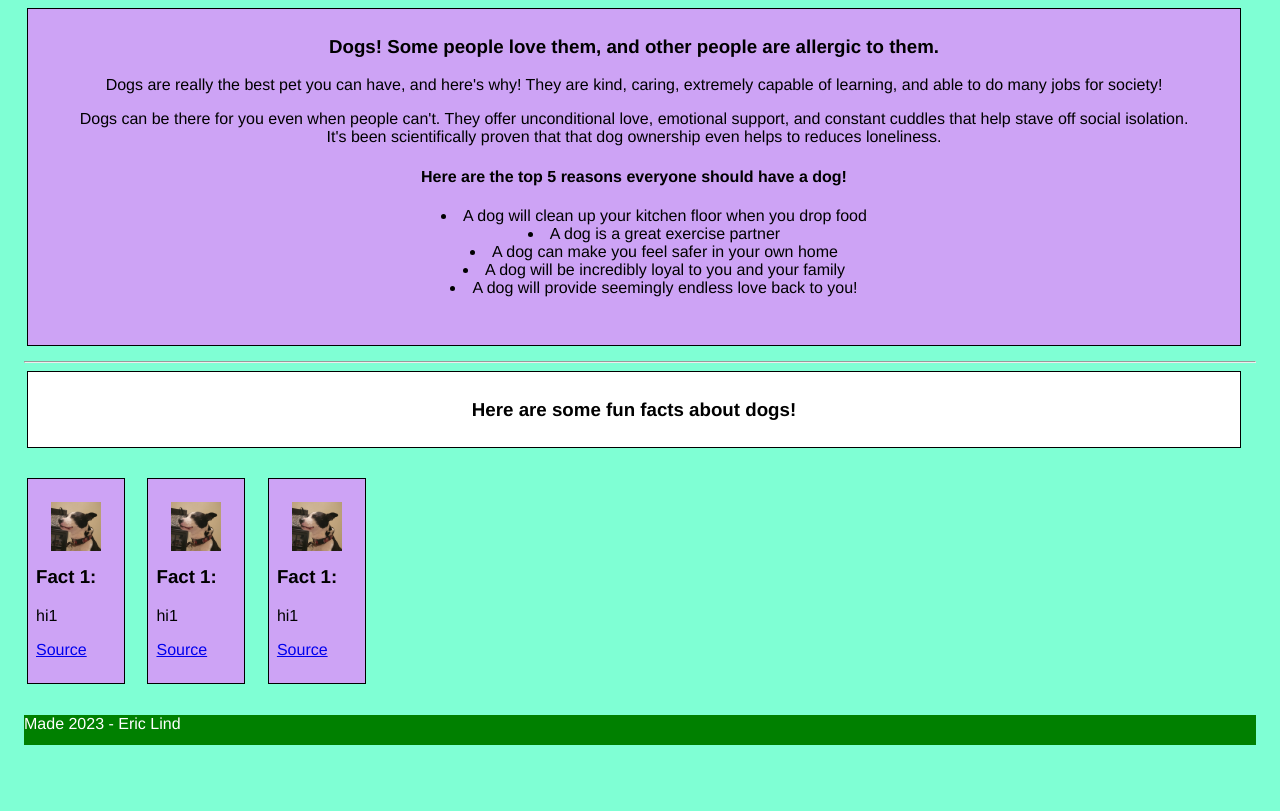
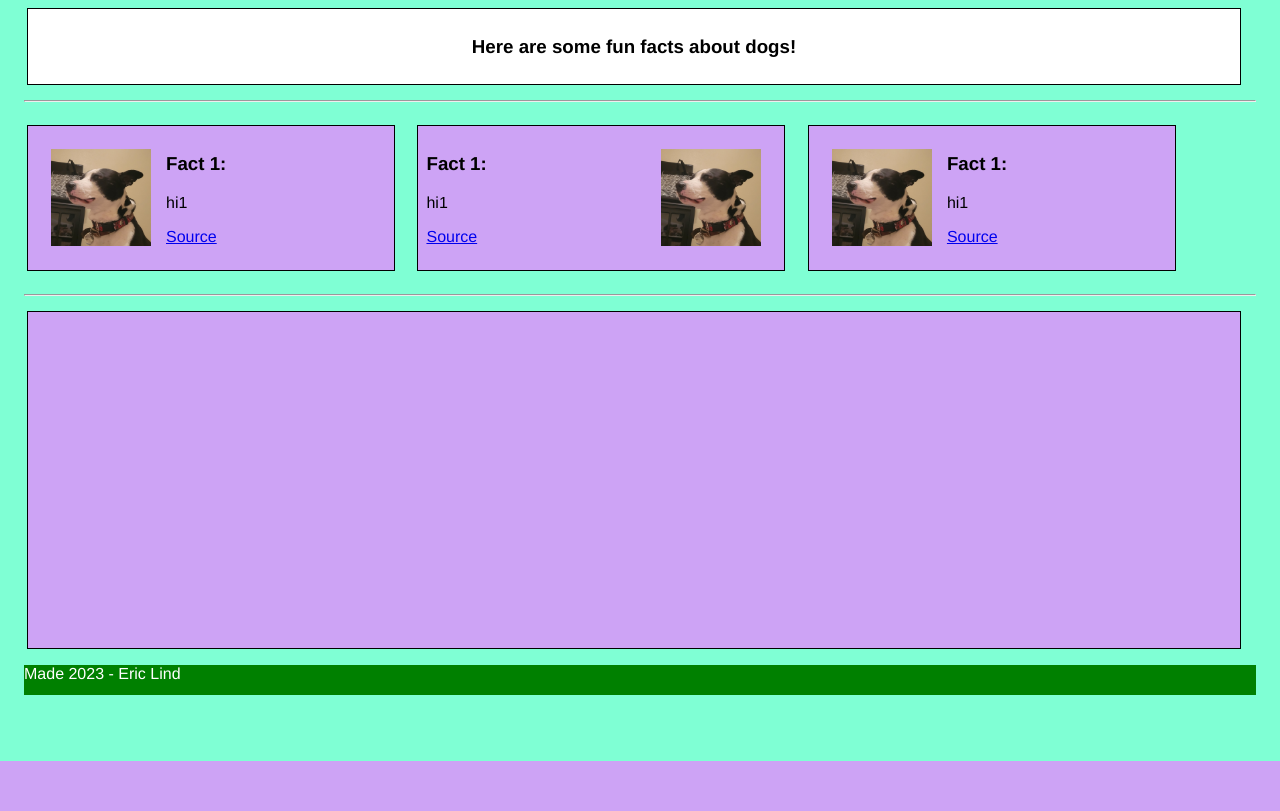
Before and after one commit to EricLindCS/CS112, a PHP site: page /html/dogfacts.html in a window 1280 px wide. Shown: the part 186-997 px from the top of the page. After the commit the page ends 947 px from the top, so only its background shows below. Run offline with PHP 8.4, Linux system fonts and the light colour scheme.

Commit message:
dogfacts small formatting changes
Removed copied original template text and adjusted image widths and margins for all elements

```diff
--- a/Week 2/css/dogfactsCSS.css
+++ b/Week 2/css/dogfactsCSS.css
@@ -35,6 +35,7 @@ nav {
 #fr  {
 float: right;
  margin: 15px 15px 15px 15px;
+
 }
 
 #fl  {
@@ -43,7 +44,7 @@ float: right;
 }
 
 .Section0 {
-    margin: 3px 15px 15px 3px;
+    margin: 15px 15px 15px 3px;
      border:1px solid black;
     color:rgb(0, 0, 0);
     padding:.5em;
@@ -69,7 +70,7 @@ float: right;
    text-align:left;
    background-color: rgb(205, 163, 245);
    display: inline-block;
-   width:400;
+   width:350px;
 }
 
 .Section3 {
--- a/Week 2/html/dogfacts.html
+++ b/Week 2/html/dogfacts.html
@@ -23,50 +23,36 @@
     <hr>
 </header>
 
-<div class="Section0">
-    <h3>Dogs! Some people love them, and other people are allergic to them. </h3>
-    <p>Dogs are really the best pet you can have, and here's why! They are kind, caring, extremely capable of learning, and able to do many jobs for society!</p>
-
- <p>Dogs can be there for you even when people can't. They offer unconditional love, emotional support, and constant cuddles that help stave off social isolation. <br> It's been scientifically proven that that dog ownership even helps to reduces loneliness.</p>
-
-      <h4>Here are the top 5 reasons everyone should have a dog!</h4>
-      <ul>
-            <li>A dog will clean up your kitchen floor when you drop food</li>
-            <li>A dog is a great exercise partner</li>
-            <li>A dog can make you feel safer in your own home</li>
-            <li>A dog will be incredibly loyal to you and your family</li>
-            <li>A dog will provide seemingly endless love back to you!</li>
-      </ul>
-
-</div>
-
-<hr>
 
 <div class="Section1Intro">
       <h3>Here are some fun facts about dogs!</h3>
 </div>
-
+<hr>
 <div class ="Fact">
-    <img src="../images/mocha.jpg" alt="An Image" width="50" id="fr"/>
+    <img src="../images/mocha.jpg" alt="An Image" width="100" id="fl"/>
     <h3>Fact 1: </h3>
     <p>hi1</p>
     <p><a href="https://en.wikipedia.org/wiki/Australian_Cattle_Dog">Source</a></p>
 </div>
 <div class ="Fact">
-    <img src="../images/mocha.jpg" alt="An Image" width="50" id="fr"/>
+    <img src="../images/mocha.jpg" alt="An Image" width="100" id="fr"/>
     <h3>Fact 1: </h3>
     <p>hi1</p>
     <p><a href="https://en.wikipedia.org/wiki/Australian_Cattle_Dog">Source</a></p>
 </div>
 
 <div class ="Fact">
-    <img src="../images/mocha.jpg" alt="An Image" width="50" id="fr"/>
+    <img src="../images/mocha.jpg" alt="An Image" width="100" id="fl"/>
     <h3>Fact 1: </h3>
     <p>hi1</p>
     <p><a href="https://en.wikipedia.org/wiki/Australian_Cattle_Dog">Source</a></p>
 </div>
 
+<hr>
 
+<div class="Section0">
+
+</div>
 
 </body>
 
```
